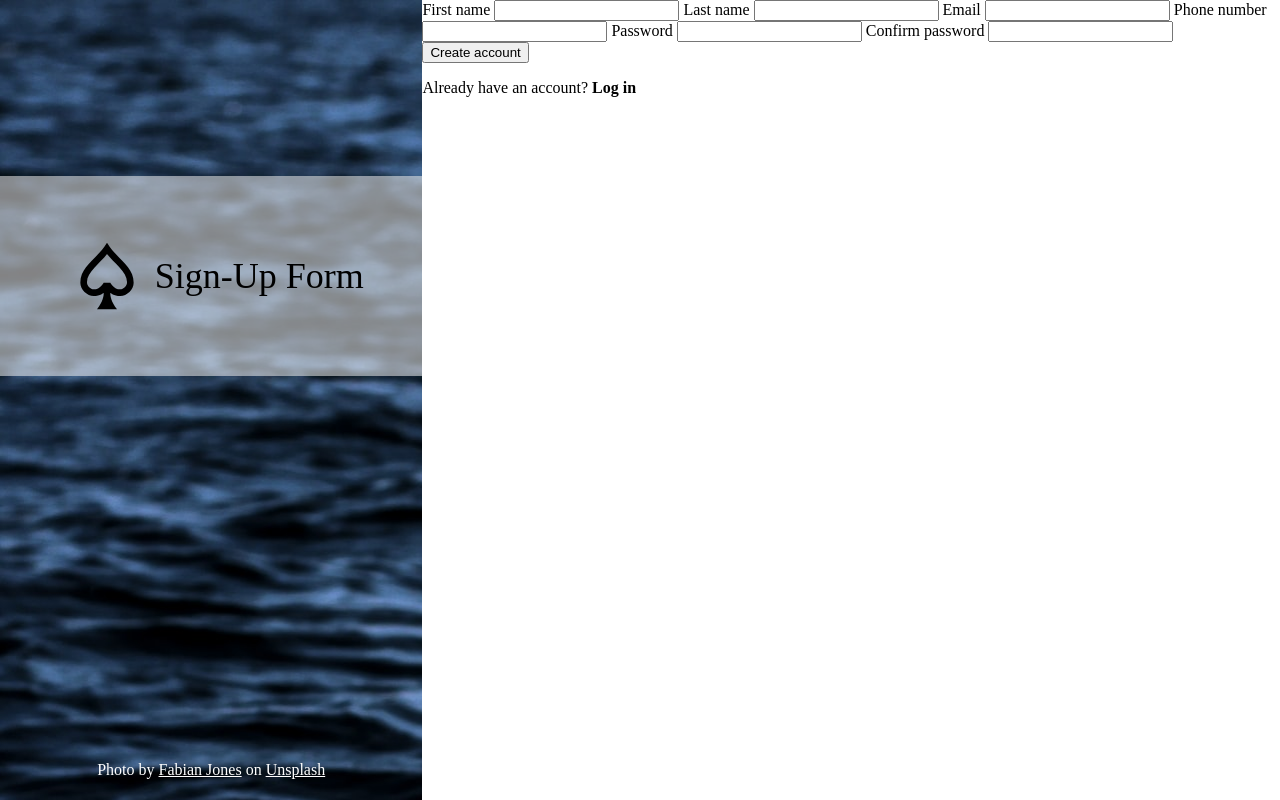
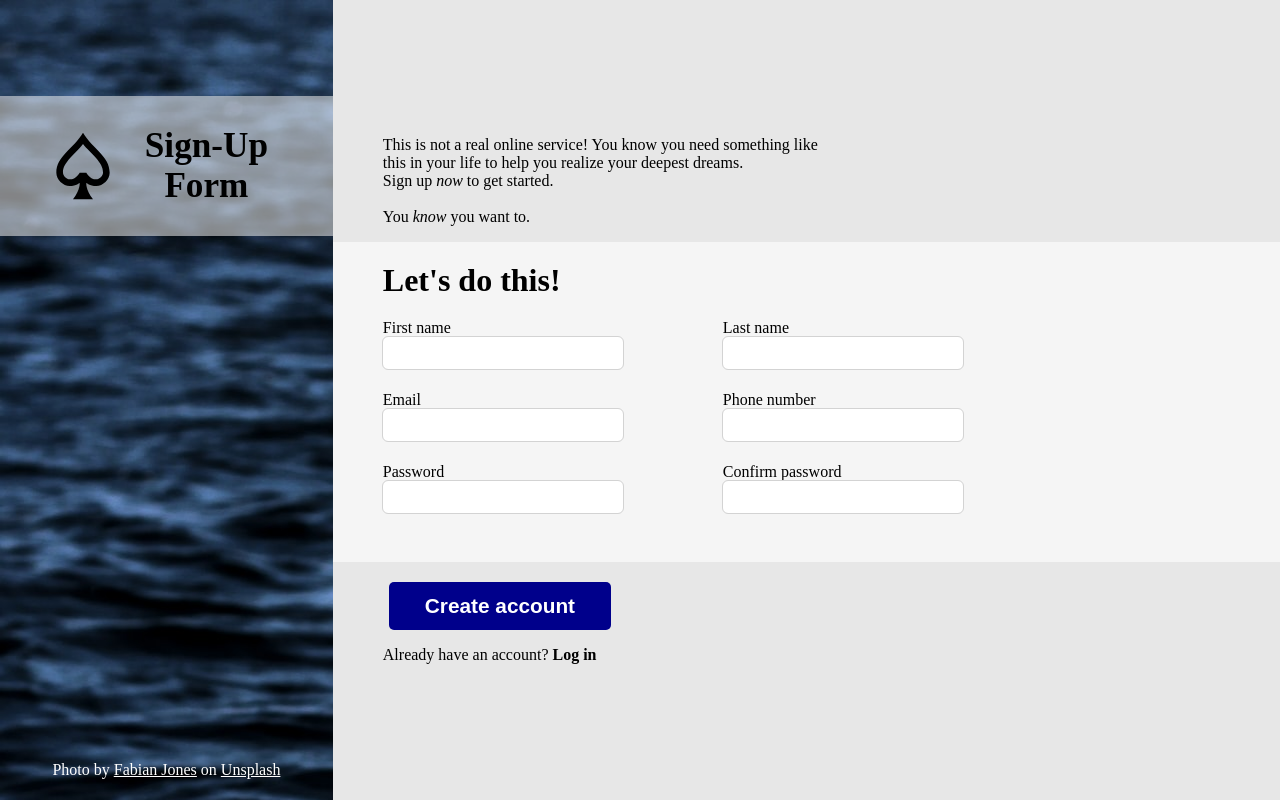
Before and after one commit to jacky32/Sign-Up-Form, a plain HTML site: page index.html in a window 1280 px wide. Drawn offline with Linux system fonts and the light colour scheme.

Commit message:
Add right panel

```diff
--- a/index.html
+++ b/index.html
@@ -19,21 +19,46 @@
   </div>
   <div class="right-side">
     <div class="upper-message">
+      <p>This is not a real online service! You know you need something like this in your life to help you realize your deepest dreams.<br>
+      Sign up <em>now</em> to get started.</em> <br>
+      <br>
+      You <em>know</em> you want to.</p>
+    </div>
+    <form id="signup_form">
 
+      <h1>Let's do this!</h1>
+      <div class="inputs">
+        <div class="inp">
+          <label for="first_name">First name</label>
+          <input type="text" name="first_name" id="first_name" placeholder=" " required>
+          <span></span>
         </div>
-    <form action="http://httpbin.org/post" method="post" id="signup_form">
-      <label for="first_name">First name</label>
-      <input type="text" name="first_name" id="first_name">
+        <div class="inp">
           <label for="last_name">Last name</label>
-      <input type="text" name="last_name" id="last_name">
+          <input type="text" name="last_name" id="last_name" placeholder=" " required>
+          <span></span>
+        </div>
+        <div class="inp">
           <label for="email">Email</label>
-      <input type="email" name="email" id="email">
+          <input type="email" name="email" id="email" placeholder=" " required>
+          <span></span>
+        </div>
+        <div class="inp">
           <label for="phone_number">Phone number</label>
-      <input type="tel" name="phone_number" id="phone_number">
+          <input type="tel" name="phone_number" id="phone_number" placeholder=" " required>
+          <span></span>
+        </div>
+        <div class="inp">
           <label for="password">Password</label>
-      <input type="password" name="password" id="password">
+          <input type="password" name="password" id="password" placeholder=" " required>
+          <span></span>
+        </div>
+        <div class="inp">
           <label for="password_confirmation">Confirm password</label>
-      <input type="password" name="password_confirmation" id="password_confirmation">
+          <input type="password" name="password_confirmation" id="password_confirmation"  placeholder=" "required>
+          <span></span>
+        </div>
+      </div>
     </form>
     <div class="bottom-message">
       <button type="submit" form="signup_form">Create account</button>
--- a/style.css
+++ b/style.css
@@ -7,7 +7,7 @@ body {
 /* LEFT SIDE */
 
 .left-side {
-  --left-width: 33vw;
+  --left-width: 26vw;
 
   background-image: url("background.jpg");
   min-width: var(--left-width);
@@ -15,10 +15,10 @@ body {
 
 .logo {
   width: var(--left-width);
-  height: 200px;
+  height: 140px;
   background-color: rgba(238, 238, 238, 0.548);
   position: absolute;
-  top: 22%;
+  top: 12vh;
   text-align: center;
   display:flex;
   justify-content: center;
@@ -27,11 +27,11 @@ body {
 
 .logo img {
   height:80px;
-  padding:8px;
 }
 
 .logo p {
-  font-size: 36px;
+  font-size: 2.2rem;
+  font-weight: 600;
   max-width: 50%;
 }
 
@@ -57,3 +57,95 @@ body {
 }
 
 /* RIGHT SIDE */
+
+.right-side {
+  --right-width: 74vw;
+
+  background-color: rgb(231, 231, 231);
+  width: var(--right-width);
+  display: flex;
+  flex-direction: column;
+  justify-content: center;
+}
+
+.upper-message {
+  margin-left: 50px;
+  max-width: 36vw;
+}
+
+form {
+  background-color: whitesmoke;
+  height: 320px;
+  width: var(--right-width);
+}
+
+form h1 {
+  margin: 20px 0px 0px 50px;
+}
+
+.inputs {
+  margin: 20px 0px 0px 50px;
+
+  display: grid;
+
+  grid-template-columns: 240px 240px;
+  grid-template-rows: 60px 60px 60px;
+  column-gap: 100px;
+  row-gap: 12px;
+}
+
+.inp {
+  display:flex;
+  flex-direction: column;
+  max-width: 240px;
+}
+
+input {
+  border: none;
+  margin: 0;
+  font-size: 1.2rem;
+  padding: 5px 10px;
+  outline: 1px solid lightgray;
+  border-radius: 5px;
+}
+
+input:focus {
+  outline: 1px solid gray;
+  box-shadow: 0 0 5px 1px darkgray;
+}
+
+input:invalid:not(:placeholder-shown) {
+  outline: 1px solid red;
+}
+
+
+input + span {
+  position: relative;
+}
+
+input:invalid:not(:placeholder-shown) + span::after {
+  font-size: 0.75rem;
+  position: absolute;
+  content: "Invalid input";
+  color: white;
+  background-color: darkblue;
+  padding: 4px 8px;
+  right:0;
+  top:2px;
+}
+
+.bottom-message {
+  margin: 20px 0 0 50px;
+}
+
+button {
+  margin-left: 6px;
+  background-color: darkblue;
+  border: none;
+  color: white;
+  padding: 12px 36px;
+  font-size: 1.3rem;
+  font-weight: 600;
+  text-decoration:none;
+  border-radius: 5px;
+}
```
Lines whose indentation alone changed are shown as unchanged.
